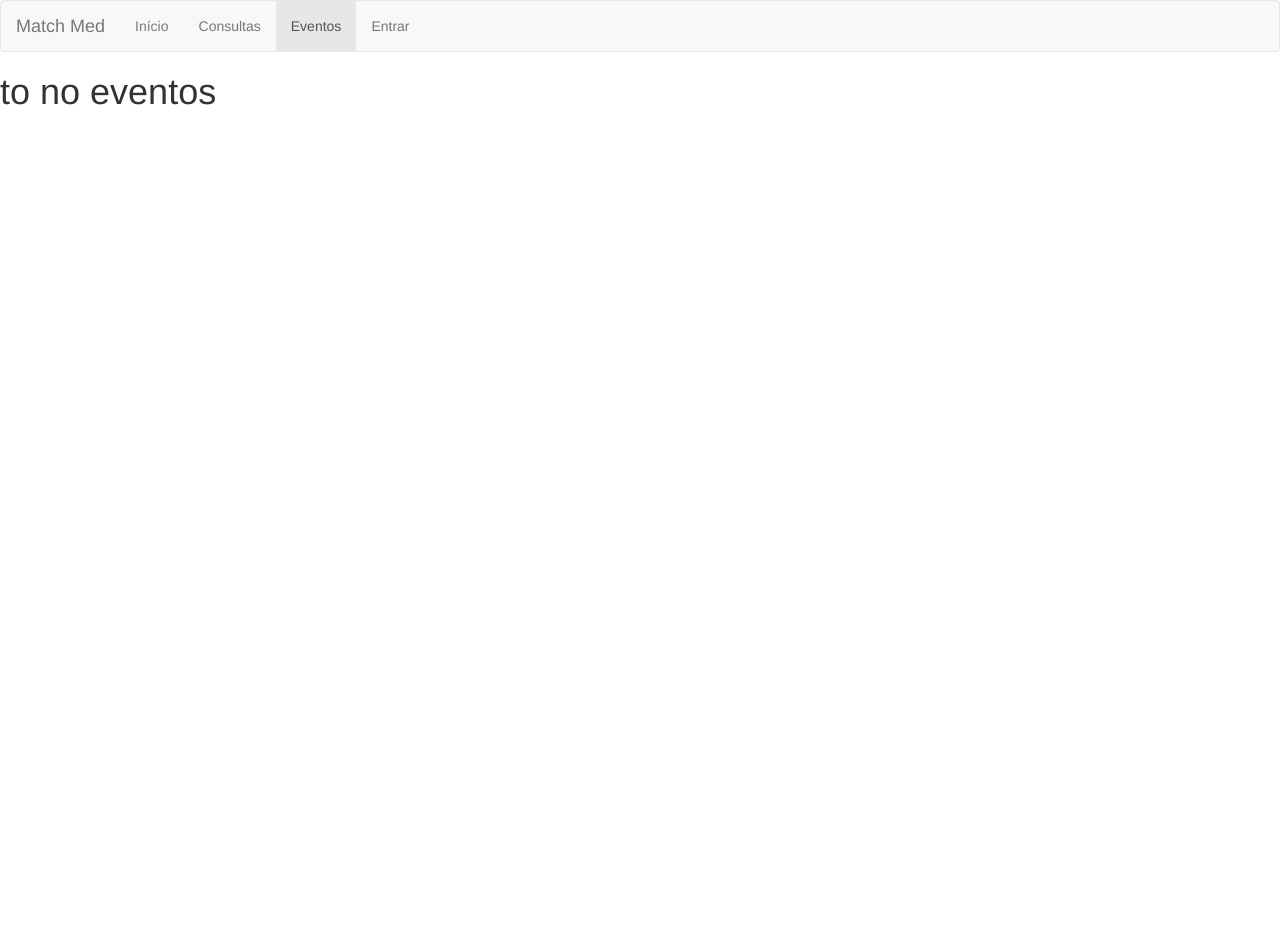
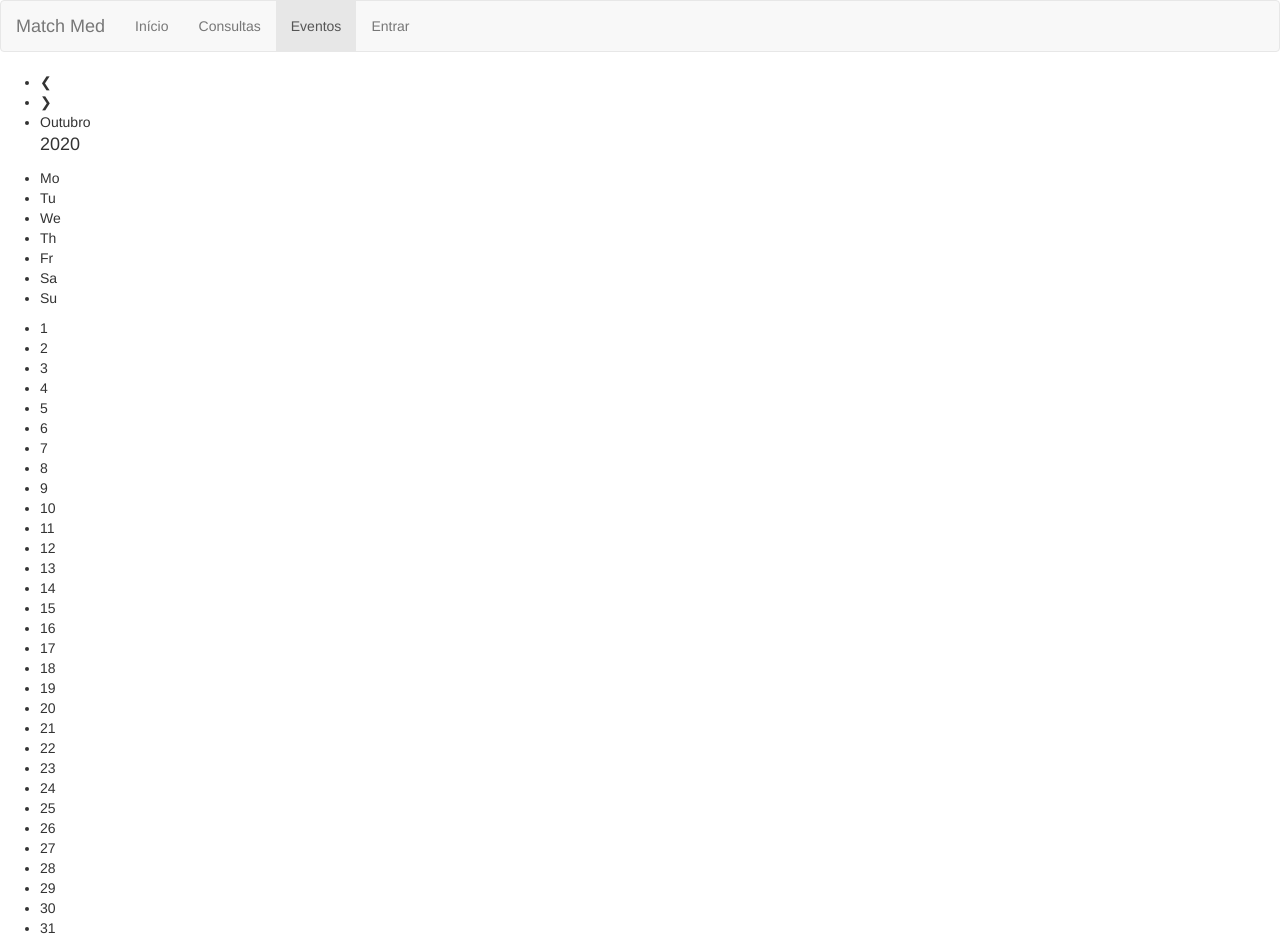
Before and after one commit to IKuuhakuI/Lumanga, a Flask app: page /eventos in a window 1280 px wide. Before the commit the page ends 105 px from the top, so only its background shows below. Run offline with Flask 2, Linux system fonts and the light colour scheme; some libraries are stand-ins or nearby versions.

Commit message:
adiciona calendario

```diff
--- a/app/templates/eventos.html
+++ b/app/templates/eventos.html
@@ -15,5 +15,78 @@
 {% endblock %}
 
 {% block conteudo %}
-	<h1>to no eventos</h1>
+<div class="month">
+  <ul>
+    <li class="prev">&#10094;</li>
+    <li class="next">&#10095;</li>
+    <li>
+      Outubro<br>
+      <span style="font-size:18px">2020</span>
+    </li>
+  </ul>
+</div>
+
+<ul class="weekdays">
+  <li>Mo</li>
+  <li>Tu</li>
+  <li>We</li>
+  <li>Th</li>
+  <li>Fr</li>
+  <li>Sa</li>
+  <li>Su</li>
+</ul>
+
+<ul class="days">
+  <li>1</li>
+  <li>2</li>
+  <li>3</li>
+  <li>4</li>
+  <li>5</li>
+  <li>6</li>
+  <li>7</li>
+  <li>8</li>
+  <li>9</li>
+  <li>10</li>
+  <li>11</li>
+  <li>12</li>
+  <li>13</li>
+  <li>14</li>
+  <li>15</li>
+  <li>16</li>
+  <li>17</li>
+  <li>18</li>
+  <li>19</li>
+  <li>20</li>
+  <li>21</li>
+  <li>22</li>
+  <li>23</li>
+  <li>24</li>
+  <li>25</li>
+  <li>26</li>
+  <li>27</li>
+  <li>28</li>
+  <li>29</li>
+  <li>30</li>
+  <li>31</li>
+</ul>
+
+</body>
+
+<script>
+
+    $(".days").children().click(function() {
+        var myNumber = 0
+        if($(this).children().length > 0) {
+            myNumber = $(this).children().text()
+            console.log(myNumber)
+            $(this).html(myNumber)
+        }
+        else {
+            myNumber = $(this).text()
+            console.log(myNumber)
+            $(this).html("<span class='active'>" + myNumber + "</span>")
+        }
+    })
+
+</script>
 {% endblock %}
--- a/app/templates/inicio.html
+++ b/app/templates/inicio.html
@@ -29,17 +29,17 @@
   <!-- Wrapper for slides -->
   <div class="carousel-inner" role="listbox">
     <div class="item active" style="margin-left: auto;margin-right: auto;">
-      <img src="static/imagens/placeholder.png" alt="...">
+      <img src="static/imagens/placeholder.png" alt="..." class="card-image">
       <div class="carousel-caption">
       </div>
     </div>
     <div class="item">
-      <img src="static/imagens/placeholder.png" alt="...">
+      <img src="static/imagens/placeholder.png" alt="..." class="card-image">
       <div class="carousel-caption">
       </div>
     </div>
     <div class="item">
-      <img src="static/imagens/placeholder.png" alt="...">
+      <img src="static/imagens/placeholder.png" alt="..." class="card-image">
       <div class="carousel-caption">
         <p>PERDI</p>
       </div>
```
